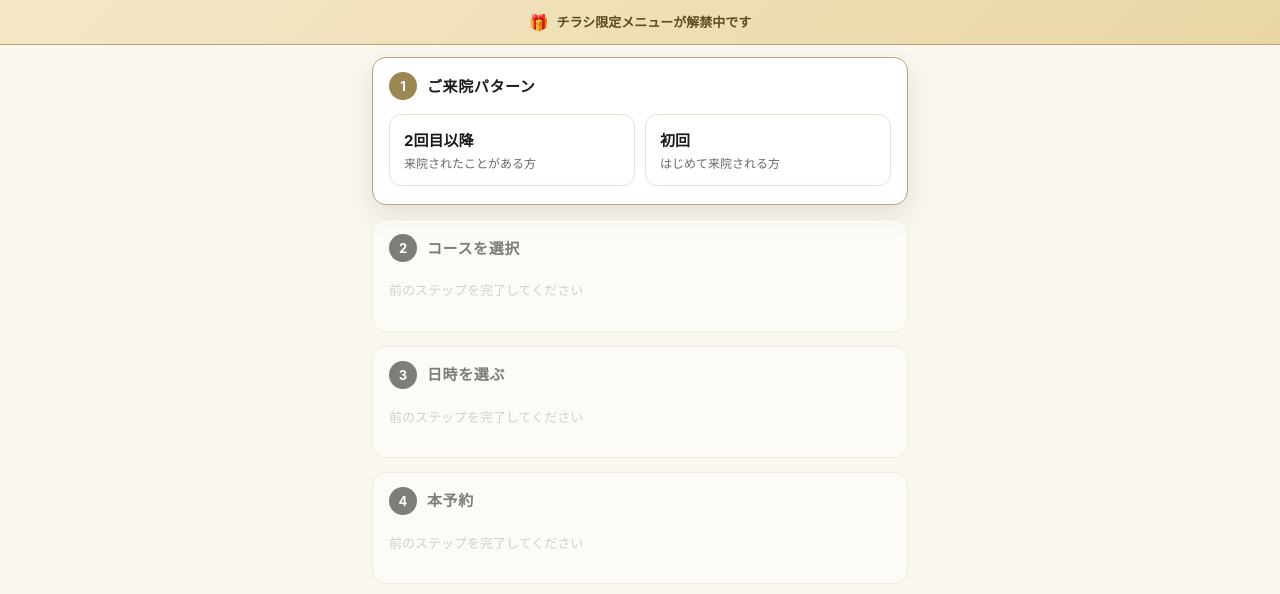
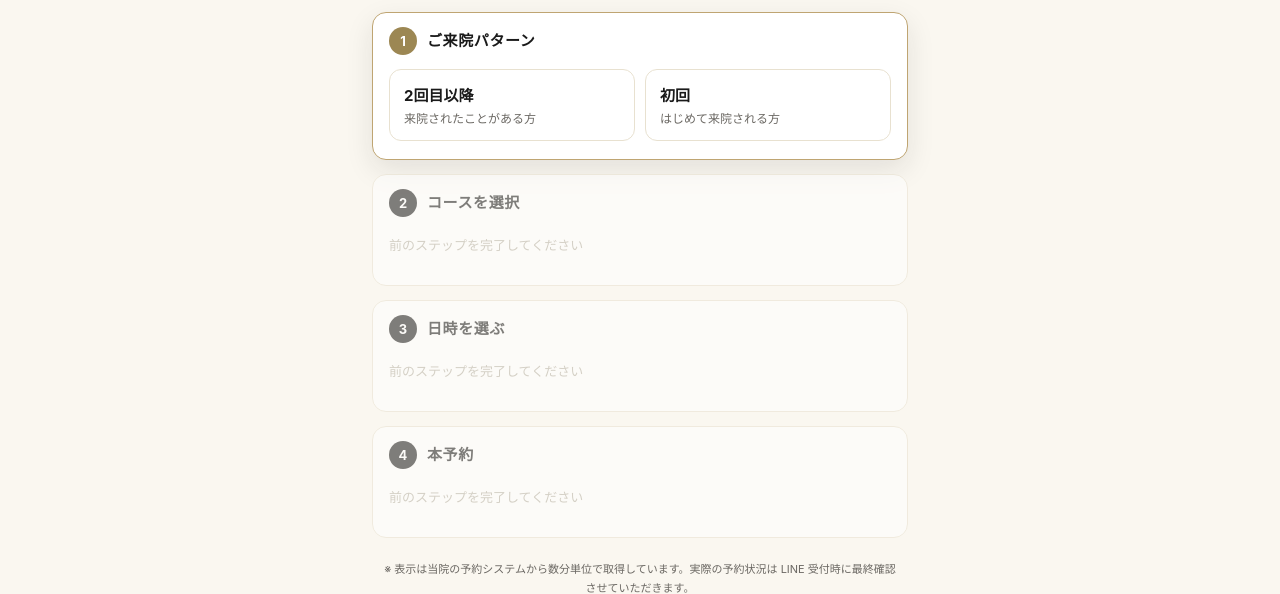
Before and after one commit to mochizuki80skip/--mochizuki, a PHP site: page /reserve/index.html in a window 1280 px wide. Shown: the part 149-743 px from the top of the page. Run offline with PHP 8.4, Linux system fonts and the light colour scheme.

Commit message:
chore(reserve): キャンペーン解禁中の帯表示を削除
「🎁 チラシ限定メニューが解禁中です」バナーを撤去
（HTML 要素・JS 表示処理・CSS スタイルを削除）

```diff
--- a/reserve/app.js
+++ b/reserve/app.js
@@ -85,8 +85,6 @@
       if (!r.ok) return;
       const data = await r.json();
       state.promoMenus = Array.isArray(data.menus) ? data.menus : [];
-      const banner = document.getElementById('promo-banner');
-      if (state.promoMenus.length > 0 && banner) banner.hidden = false;
       // If user has already reached step 2, refresh the course list display
       if (state.firstTime !== null) renderCourses();
       // autoOpen: jump straight to STEP3 if any promo says so
--- a/reserve/index.html
+++ b/reserve/index.html
@@ -26,11 +26,6 @@
     <button class="tab is-active" data-clinic="192" role="tab" aria-selected="true">長泉三島院</button>
     <button class="tab" data-clinic="193" role="tab" aria-selected="false">裾野長泉院</button>
   </nav>
-
-  <div class="promo-banner" id="promo-banner" hidden>
-    <span class="promo-banner-icon" aria-hidden="true">🎁</span>
-    <span class="promo-banner-text">チラシ限定メニューが解禁中です</span>
-  </div>
 
   <main class="wizard">
 
--- a/reserve/style.css
+++ b/reserve/style.css
@@ -405,22 +405,6 @@ html, body {
   margin: 6px 2px 0;
 }
 
-/* ---- Promo banner ---- */
-.promo-banner {
-  background: linear-gradient(135deg, #f5e8c8 0%, #e9d6a4 100%);
-  color: #5b4b21;
-  padding: 10px 16px;
-  font-size: 13px;
-  font-weight: 600;
-  text-align: center;
-  border-bottom: 1px solid var(--gold);
-  display: flex;
-  align-items: center;
-  justify-content: center;
-  gap: 8px;
-}
-.promo-banner-icon { font-size: 16px; }
-
 /* ---- Promo badge on course card ---- */
 .choice.is-promo {
   border-color: var(--gold-deep);
```
